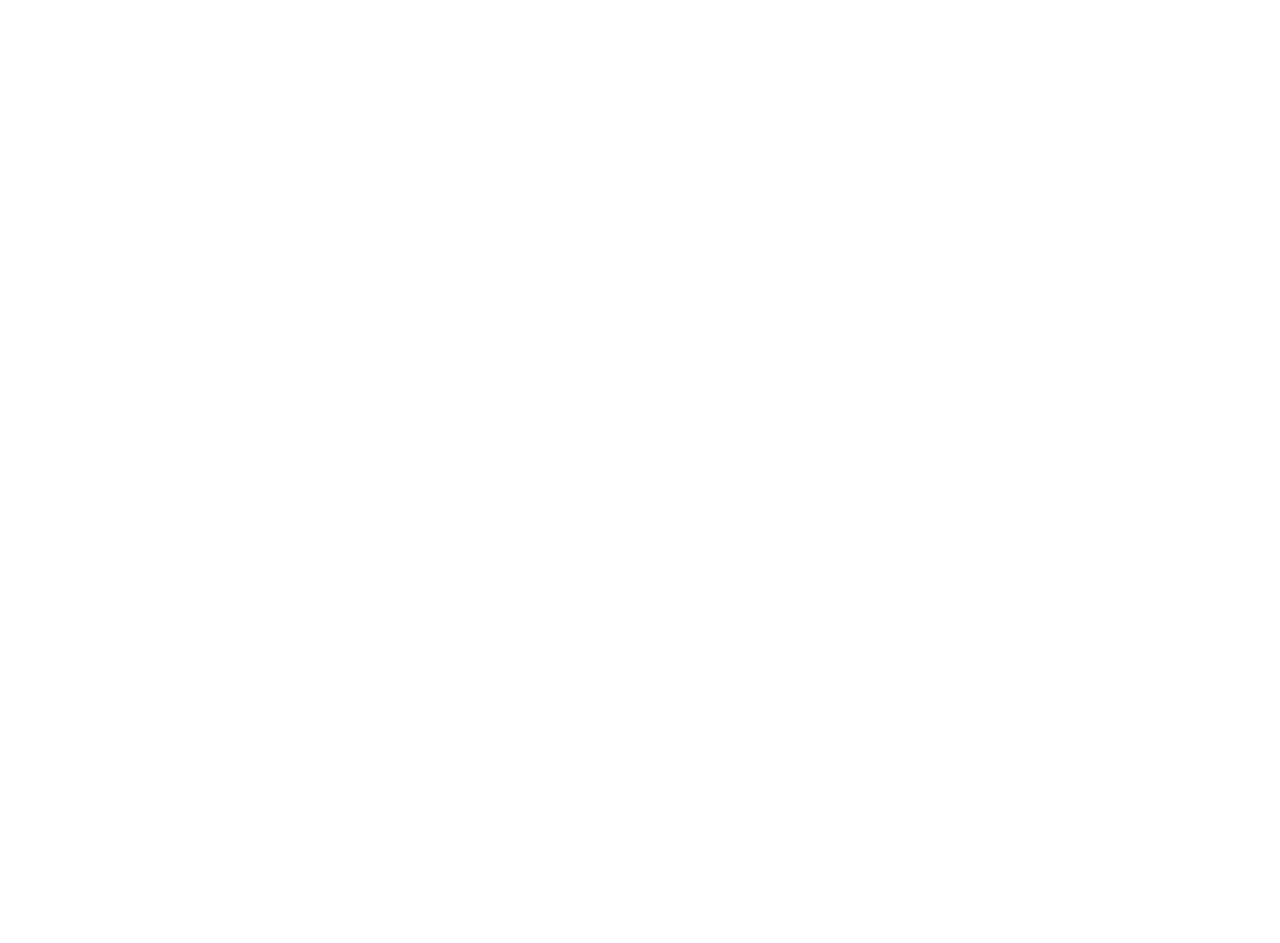
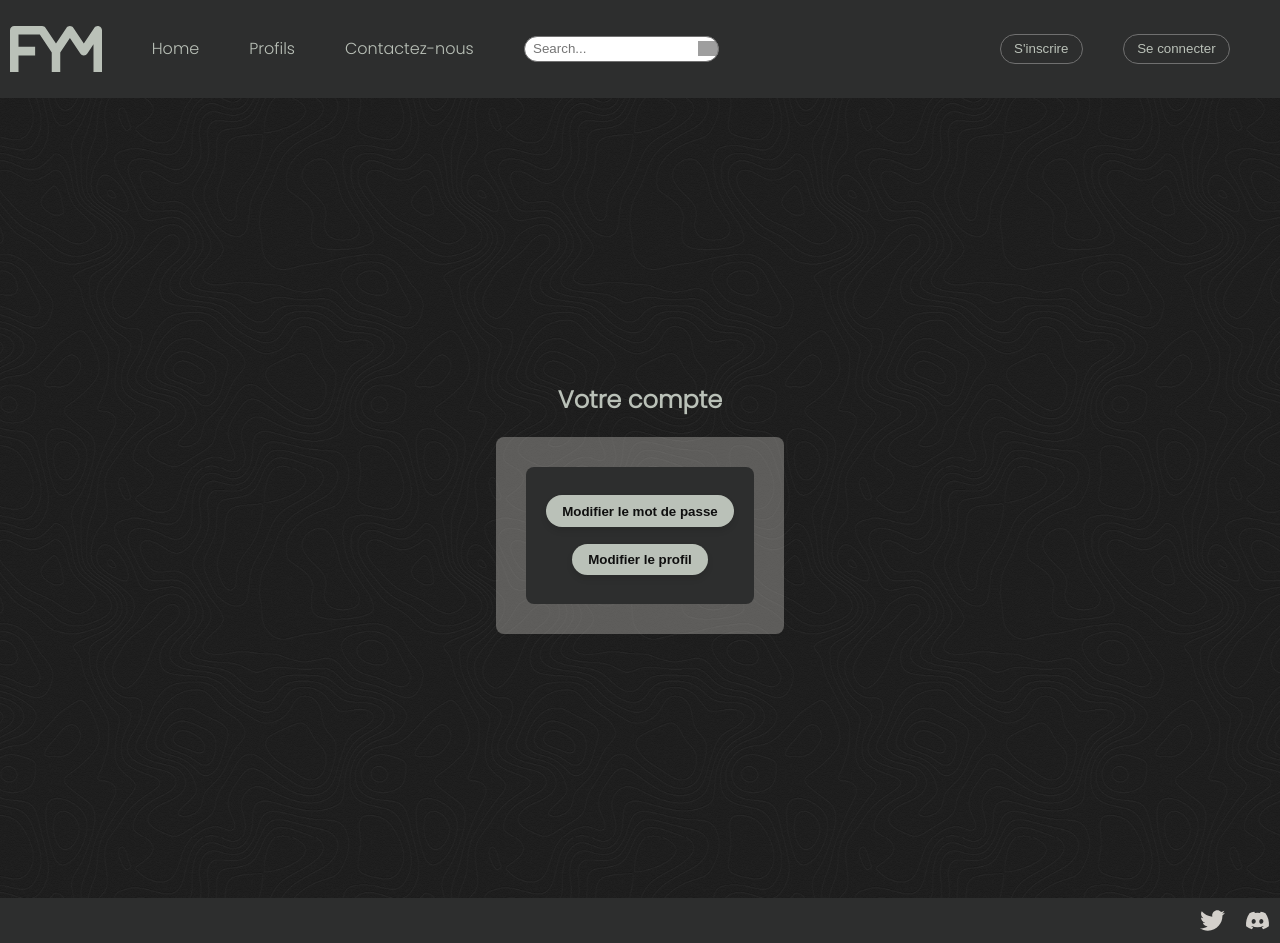
Before and after one commit to Anakin-66/FindYourMateFront, a React (Create React App) app: page /account/edit in a window 1280 px wide. Before the commit this address had no page. Before the commit the page ends 800 px from the top, so only its background shows below. Built offline with nearby package versions, Linux system fonts and the light colour scheme; grey boxes are pictures that could not be loaded.

Commit message:
started edit account page and added new routes

```diff
--- a/src/App.js
+++ b/src/App.js
@@ -6,6 +6,8 @@
 import ProfileDetailsPage from "./pages/guest/ProfileDetailsPage";
 import LoginPage from "./pages/guest/LoginPage";
 import OwnProfilePage from "./pages/guest/OwnProfilePage";
+import EditProfilePage from "./pages/guest/EditProfilePage";
+import EditUserPage from "./pages/guest/EditUserPage";
 import RegisterPage from "./pages/guest/RegisterPage";
 import CreateProfilePage from "./pages/guest/CreateProfilePage";
 // Import côté admin
@@ -25,6 +27,7 @@
 
 
 
+
 function App() {
   return (
     <BrowserRouter>
@@ -35,7 +38,9 @@
         <Route path="/createprofil" element={<CreateProfilePage />} />
         <Route path="/login" element={<LoginPage />} />
         <Route path="/profils" element={<ProfilePage />} />
-        <Route path="/profil/edit" element={<OwnProfilePage />} />
+        <Route path="/account/edit" element={<OwnProfilePage />} />
+        <Route path="/account/edit/profile" element={<EditProfilePage />} />
+        <Route path="/account/edit/user" element={<EditUserPage />} />
         <Route path="/profil/details/:id" element={<ProfileDetailsPage />} />
         <Route path="/contact" element={<ContactPage />} />
 
@@ -46,9 +51,6 @@
         <Route path="/admin/users" element={<AdminUsersPage />} />
         <Route path="/admin/users/update/:id" element={<AdminUsersUpdatePage />} />
         <Route path="/admin/reviews/" element={<AdminReviewsPage />} />
-
-
-
       </Routes>
     </BrowserRouter >
   );
--- a/src/components/guest/Header.jsx
+++ b/src/components/guest/Header.jsx
@@ -51,8 +51,8 @@
           {isLoggedIn ? (
             <>
               <button  className="navButton" onClick={handleLogout}>Se déconnecter</button>
-              <Link to="/profil/edit">
-                <button className="navButton">Modifier mon profil</button>
+              <Link to="/account/edit">
+                <button className="navButton">Modifier mon compte</button>
               </Link>
             </>
           ) : (
--- /dev/null
+++ b/src/pages/guest/EditProfilePage.jsx
@@ -0,0 +1,16 @@
+import Footer from "../../components/guest/Footer";
+import Header from "../../components/guest/Header";
+
+function EditProfilePage() {
+  return (
+    <>
+      <Header />
+      <div className="backgroundImg">
+
+      </div>
+      <Footer />
+    </>
+  );
+}
+
+export default EditProfilePage;
--- /dev/null
+++ b/src/pages/guest/EditUserPage.jsx
@@ -0,0 +1,16 @@
+import Footer from "../../components/guest/Footer";
+import Header from "../../components/guest/Header";
+
+function EditUserPage() {
+  return (
+    <>
+      <Header />
+      <div className="backgroundImg">
+
+      </div>
+      <Footer />
+    </>
+  );
+}
+
+export default EditUserPage;
--- a/src/pages/guest/OwnProfilePage.jsx
+++ b/src/pages/guest/OwnProfilePage.jsx
@@ -1,9 +1,27 @@
+import { Link } from "react-router-dom";
+import Footer from "../../components/guest/Footer";
 import Header from "../../components/guest/Header";
 
 function OwnProfilePage() {
   return (
     <>
       <Header />
+      <div className="backgroundImg">
+        <h2>Votre compte</h2>
+        <div className="outerContainer">
+          <div className="innerContainer">
+            <div className="formContainer">
+              <Link to="/account/edit/user" >
+                <button className="button1">Modifier le mot de passe</button>
+              </Link>
+              <Link to="/account/edit/profile" >
+                <button className="button1">Modifier le profil</button>
+              </Link>
+            </div>
+          </div>
+        </div>
+      </div>
+      <Footer />
     </>
   );
 }
```
Lines whose indentation alone changed are shown as unchanged.
